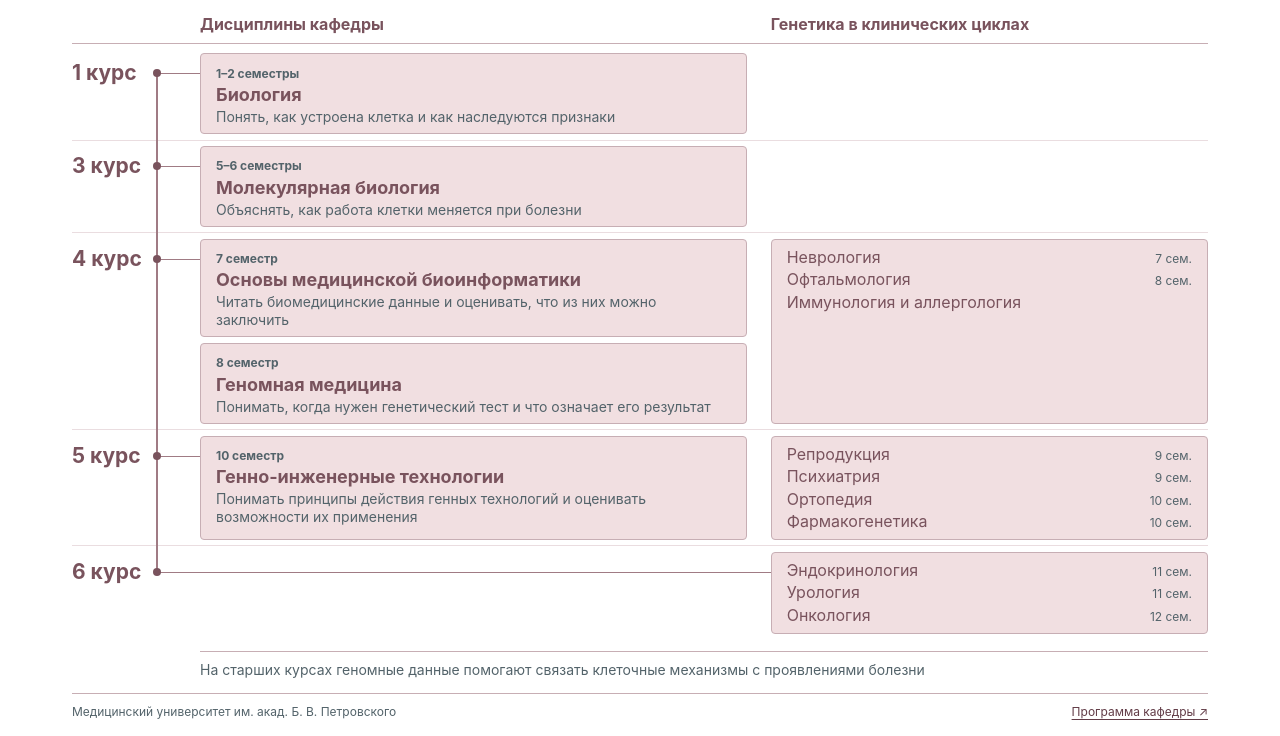
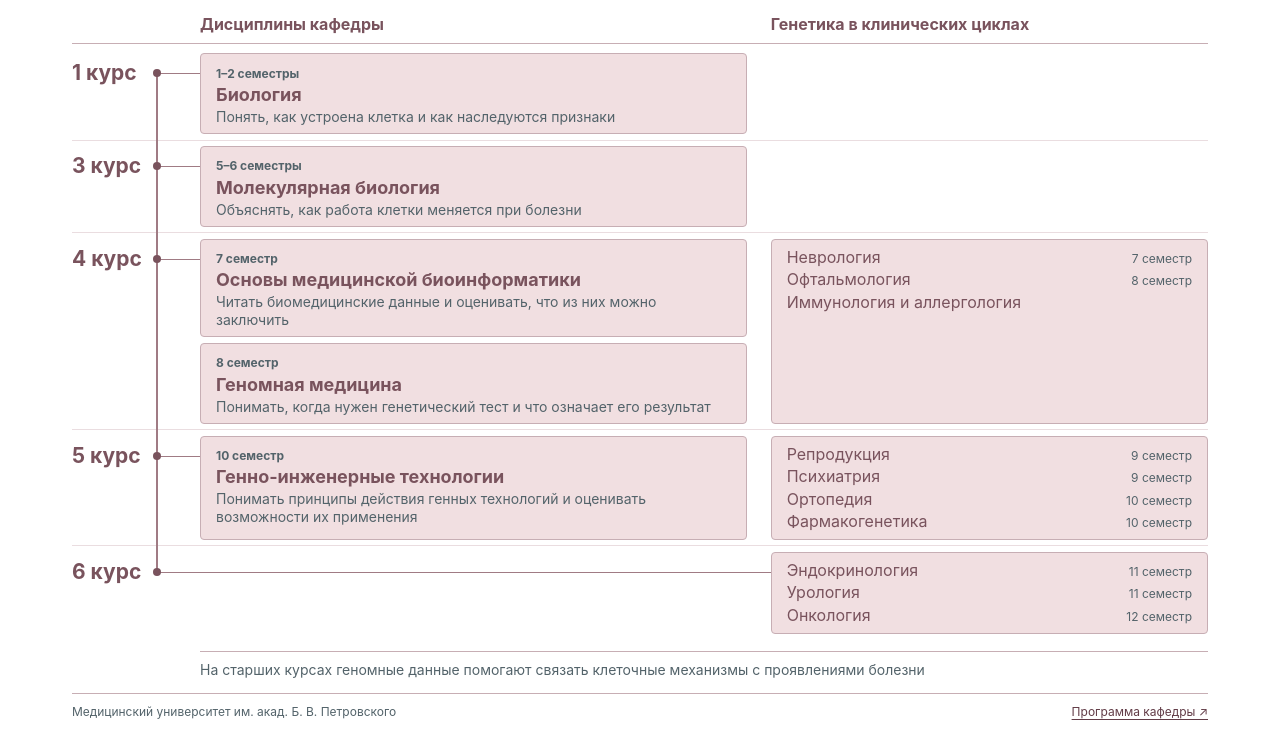
Before and after one commit to fresll/molbio, a plain HTML site: page index.html in a window 1280 px wide. Shown: the part 155-891 px from the top of the page. Drawn offline with Linux system fonts and the light colour scheme.

Commit message:
Spell out semester in the clinical cycle labels

```diff
--- a/index.html
+++ b/index.html
@@ -163,10 +163,10 @@ footer { margin-top: 26px; border-top: 1px solid var(--border); padding-top: 12p
 <h3>Генетика в клинических циклах</h3>
 <ul class="cycles">
 <li>
-<span>Неврология</span><small>7 сем.</small>
+<span>Неврология</span><small>7 семестр</small>
 </li>
 <li>
-<span>Офтальмология</span><small>8 сем.</small>
+<span>Офтальмология</span><small>8 семестр</small>
 </li>
 <li><span>Иммунология и аллергология</span></li>
 </ul>
@@ -179,16 +179,16 @@ footer { margin-top: 26px; border-top: 1px solid var(--border); padding-top: 12p
 <h3>Генетика в клинических циклах</h3>
 <ul class="cycles">
 <li>
-<span>Репродукция</span><small>9 сем.</small>
+<span>Репродукция</span><small>9 семестр</small>
 </li>
 <li>
-<span>Психиатрия</span><small>9 сем.</small>
+<span>Психиатрия</span><small>9 семестр</small>
 </li>
 <li>
-<span>Ортопедия</span><small>10 сем.</small>
+<span>Ортопедия</span><small>10 семестр</small>
 </li>
 <li>
-<span>Фармакогенетика</span><small>10 сем.</small>
+<span>Фармакогенетика</span><small>10 семестр</small>
 </li>
 </ul>
 </div></section><section class="year-row clinical-only" aria-labelledby="year-6"><h2 class="year" id="year-6">6 курс</h2>
@@ -196,13 +196,13 @@ footer { margin-top: 26px; border-top: 1px solid var(--border); padding-top: 12p
 <h3>Генетика в клинических циклах</h3>
 <ul class="cycles">
 <li>
-<span>Эндокринология</span><small>11 сем.</small>
+<span>Эндокринология</span><small>11 семестр</small>
 </li>
 <li>
-<span>Урология</span><small>11 сем.</small>
+<span>Урология</span><small>11 семестр</small>
 </li>
 <li>
-<span>Онкология</span><small>12 сем.</small>
+<span>Онкология</span><small>12 семестр</small>
 </li>
 </ul>
 </div></section><p class="route-note">На старших курсах геномные данные помогают связать клеточные механизмы с проявлениями болезни</p>
```
